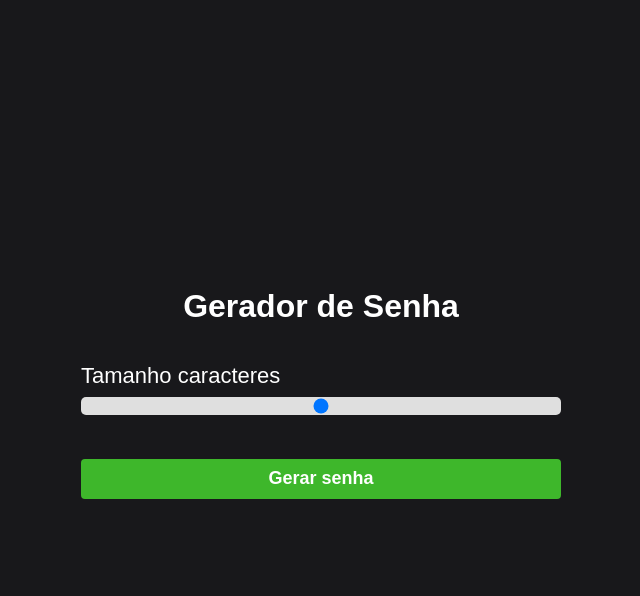
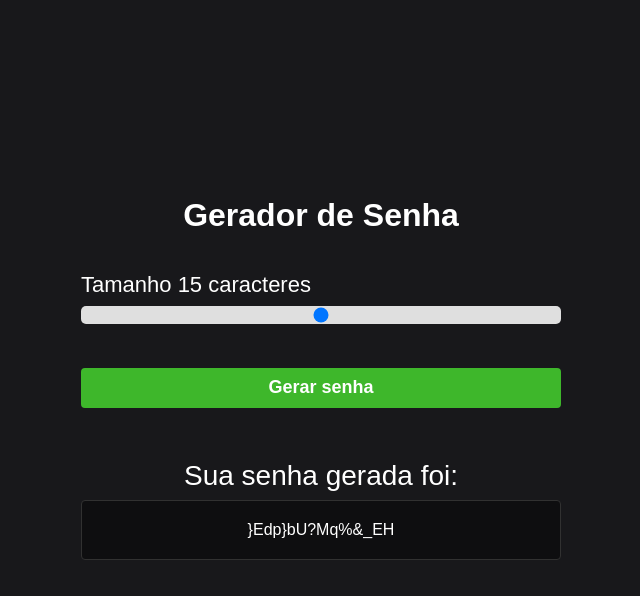
Before and after one commit to yaakovcarioca/gerador-de-senhas, a website: page index.html in a window 1280 px wide. Both pictures are taken after a click on the button "Gerar senha". Shown: the whole page, without its empty margins (319-959 px from the left). Drawn offline with Linux system fonts and the light colour scheme.

Commit message:
feat: script done

```diff
--- a/index.html
+++ b/index.html
@@ -12,13 +12,13 @@
         <h1>Gerador de Senha</h1>
     </div>
     <main class="container-input">
-        <span>Tamanho <span id="valor"></span>caracteres</span>
+        <span>Tamanho <span id="valor"></span> caracteres</span>
         <input type="range" id="slider" class="slider" min="5" max="25" value="15">
 
-        <button id="button" class="button-cta">Gerar senha</button>
+        <button id="button" class="button-cta" onclick="generatePassword()">Gerar senha</button>
     </main>
 
-    <div id="container-password" class="container-password hide">
+    <div id="container-password" onclick="copyPassword()" class="container-password hide">
         <span class="title">Sua senha gerada foi:</span>
         <span id="password" class="password">*****</span>
         <span class="tolltip">Clique na senha para copiar.</span>
--- a/script.js
+++ b/script.js
@@ -0,0 +1,29 @@
+let sliderElement = document.querySelector('#slider');
+let buttonElement =  document.querySelector('#button');
+let sizePassword = document.querySelector("#valor");
+let password = document.querySelector("#password");
+let containerPassword = document.querySelector( "#container-password" );
+
+let charset = "abcdefghijklmnopqrstuvwxyzABCDEFGHIJKLMNOPQRSTUVWXYZ0123456789!@#$%ˆ&*()_-+{}:;?>";
+let novaSenha = ""
+
+sizePassword.innerHTML = sliderElement.value;
+
+slider.oninput = function(){
+    sizePassword.innerHTML = this.value;
+}
+
+function generatePassword(){
+    let pass = "";
+    for(let i = 0, n = charset.length; i < sliderElement.value; i++){
+        pass += charset.charAt(Math.floor(Math.random() * n));
+    }
+
+    containerPassword.classList.remove("hide")
+    password.innerHTML = pass;
+}
+
+function copyPassword(){
+    alert("Senha copiada com sucesso!")
+    navigator.clipboard.writeText(novaSenha);
+}
```
